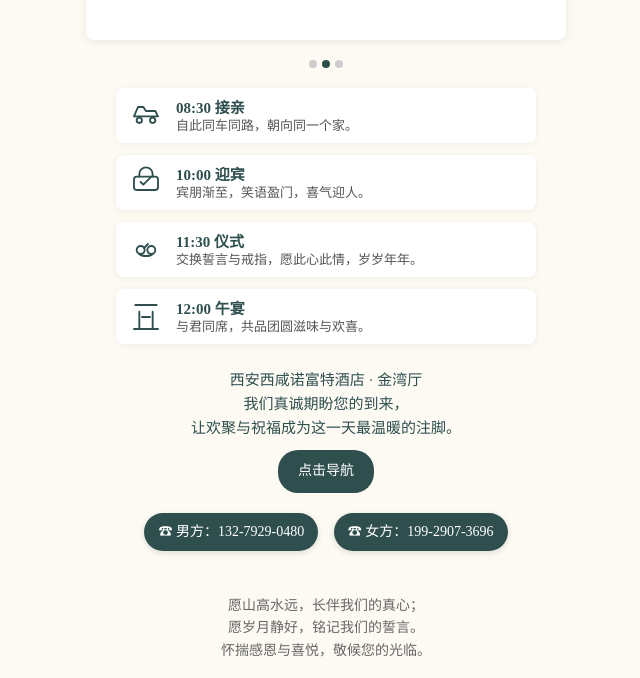
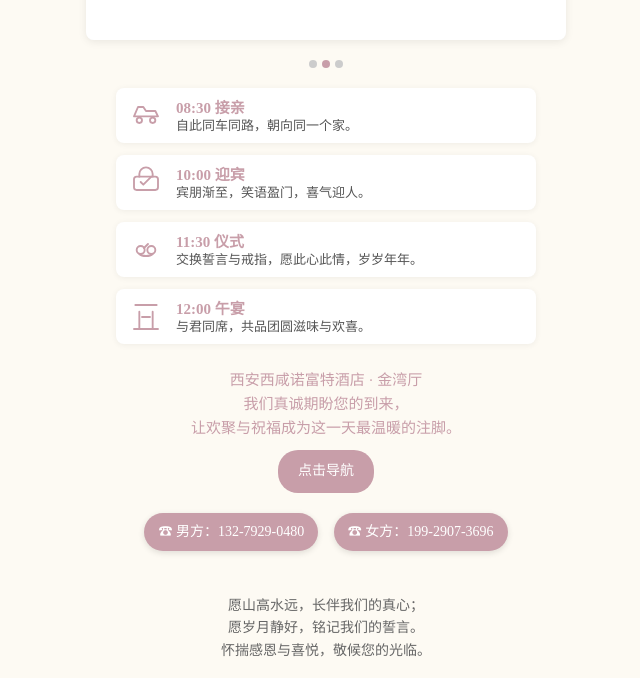
Before and after one commit to Pelican0126/wedding-invite, a plain HTML site: page index.html in a window 1280 px wide. Shown: the part 1463-2141 px from the top of the page, without its empty margins (314-954 px from the left). Drawn offline with Linux system fonts and the light colour scheme.

Commit message:
Update index.html

```diff
--- a/index.html
+++ b/index.html
@@ -16,7 +16,7 @@
      */
     :root {
       /* —— 通用色（不想细分时只改这几项） —— */
-      --c-primary: #2f4f4f;   /* 主文字色（绿色系） */
+      --c-primary: #C89EA9;   /* 主文字色（绿色系） */
       --c-secondary: #555;    /* 次文字色 */
       --c-muted: #666;        /* 注释/说明 */
       --c-bg: #fdfaf3;        /* 奶白背景 */
```
